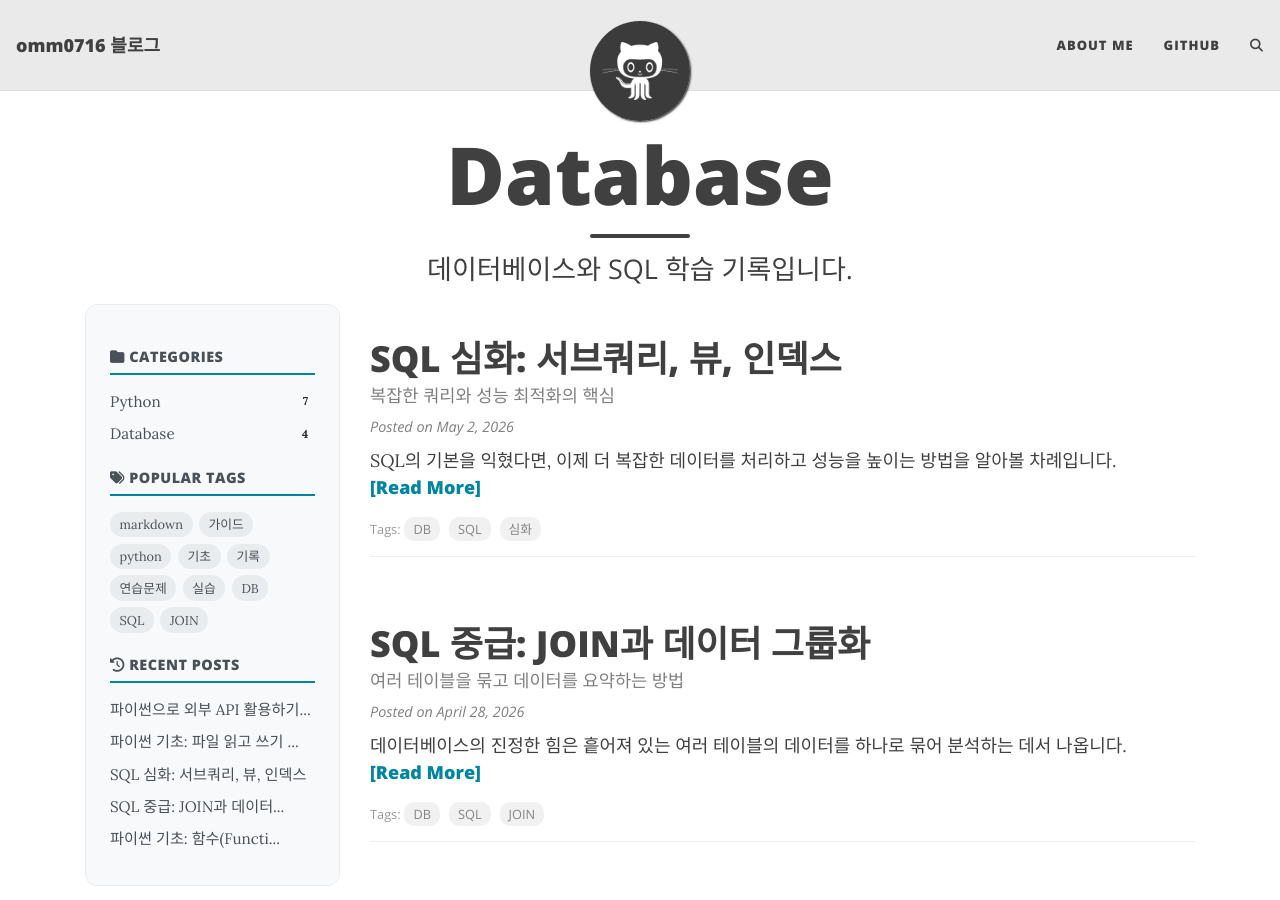
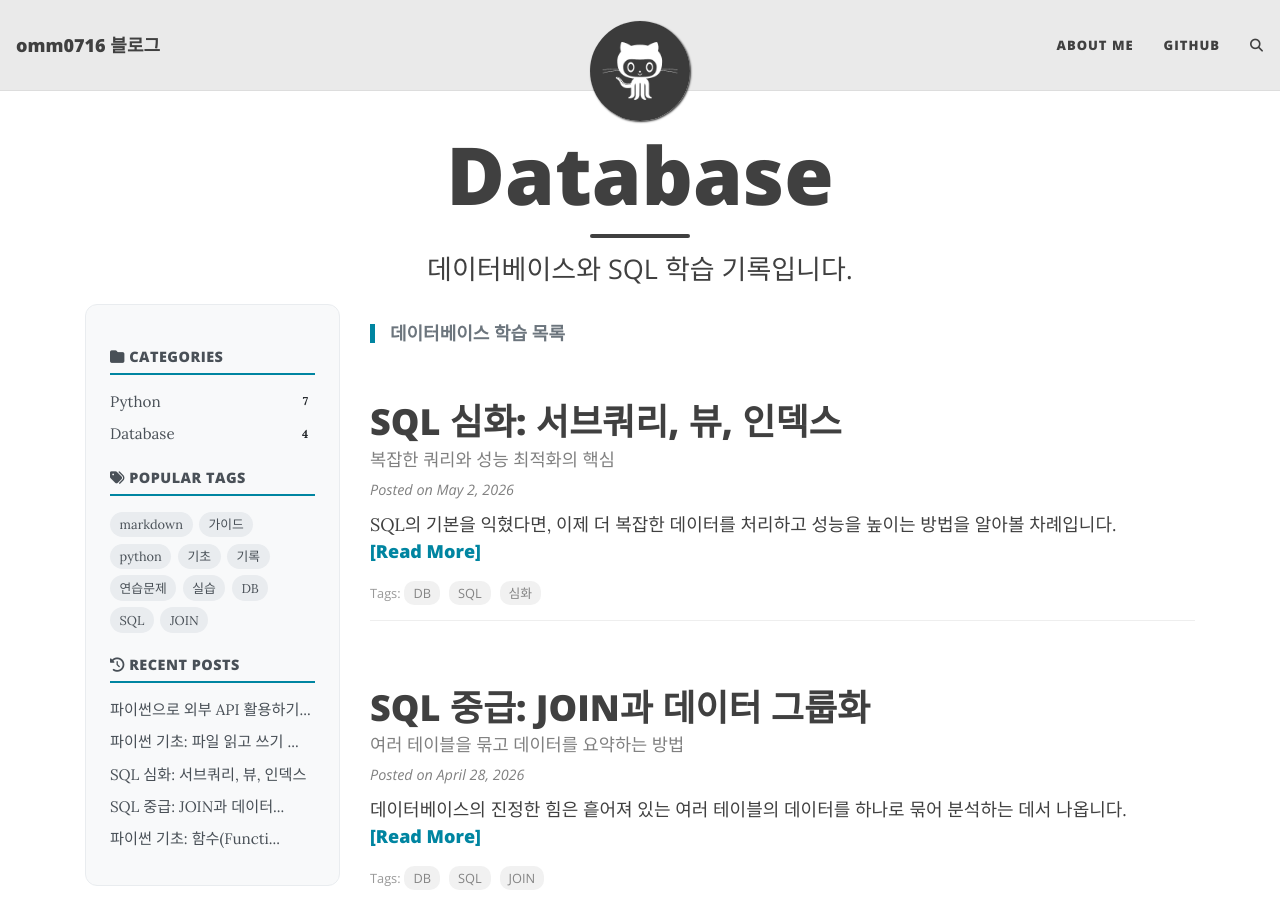
Before and after one commit to omm0716/omm0716.github.io, a Jekyll site: the page built from database.md, in a window 1280 px wide and 900 px high. Built offline with Jekyll 4.4.1, drawn with Linux system fonts in a browser that asks for light colours; comment, search, counter and statistics services are not loaded.

Commit message:
Update database.md

```diff
--- a/database.md
+++ b/database.md
@@ -5,9 +5,17 @@ subtitle: 데이터베이스와 SQL 학습 기록입니다.
 permalink: /database/
 ---
 
+{% comment %}
+가장 확실하게 데이터를 가져오기 위해 카테고리 배열과 직접 필터링을 결합합니다.
+{% endcomment %}
 {% assign db_posts = site.categories.Database %}
+{% if db_posts.size == 0 %}
+  {% assign db_posts = site.posts | where: "categories", "Database" %}
+{% endif %}
 
 <div class="posts-list">
+  <h4 class="text-muted mb-4" style="border-left: 5px solid #0085A1; padding-left: 15px;">데이터베이스 학습 목록</h4>
+
   {% for post in db_posts %}
   <article class="post-preview" style="margin-bottom: 2rem; border-bottom: 1px solid #eee; padding-bottom: 1rem;">
     <a href="{{ post.url | relative_url }}">
@@ -40,4 +48,10 @@ permalink: /database/
     {% endif %}
   </article>
   {% endfor %}
+
+  {% if db_posts.size == 0 %}
+    <div class="alert alert-warning">
+      데이터베이스 카테고리에 등록된 포스트를 찾을 수 없습니다. (현재 등록된 총 글 수: {{ site.posts.size }})
+    </div>
+  {% endif %}
 </div>
```
